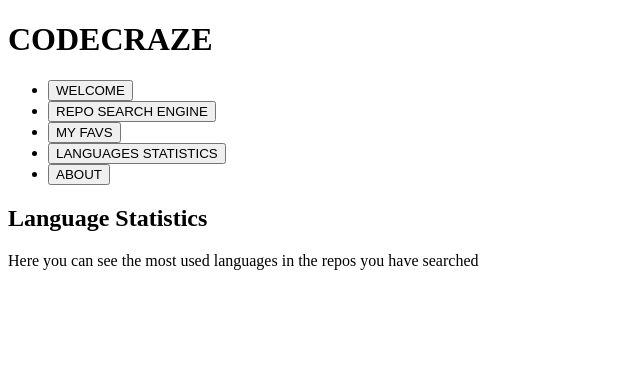
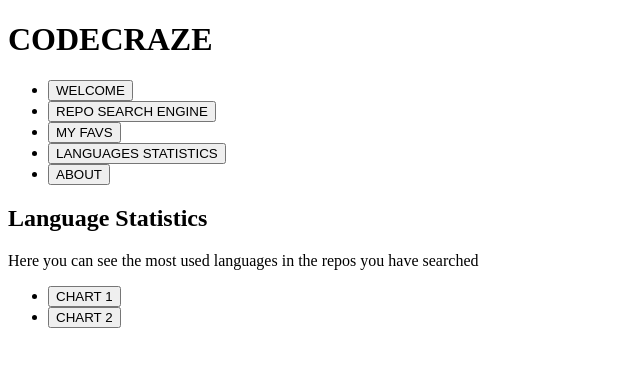
Before and after one commit to alexBasurto/codecraze, a React (Vite) app: page / in a window 1280 px wide. Both pictures are taken after a click on the button "LANGUAGES STATISTICS". Shown: the top 366 px of the page, without its empty margins (0-640 px from the left). Built offline with nearby package versions, Linux system fonts and the light colour scheme.

Commit message:
Renderizado vacío chart 1 y 2

```diff
--- a/package.json
+++ b/package.json
@@ -10,8 +10,10 @@
     "preview": "vite preview"
   },
   "dependencies": {
+    "plotly.js": "^2.27.1",
     "react": "^18.2.0",
-    "react-dom": "^18.2.0"
+    "react-dom": "^18.2.0",
+    "react-plotly.js": "^2.6.0"
   },
   "devDependencies": {
     "@types/react": "^18.2.37",
--- a/src/components/LanguageStatsComponent.jsx
+++ b/src/components/LanguageStatsComponent.jsx
@@ -1,13 +1,28 @@
 import {useState} from 'react';
+import Chart1 from './charts/Chart1';
+import Chart2 from './charts/Chart2';
 
 const LanguageStats = () => {
     const [loaded, setLoaded] = useState(true);
+    const [webPosition, setWebPosition] = useState(null);
     let className = "language-stats";
+
+    const handleButtonClick = (position) => {
+        setWebPosition(position);
+    }
+
+
 
     return (
         <>
         <h2>Language Statistics</h2>
         <p>Here you can see the most used languages in the repos you have searched</p>
+        <ul>
+            <li><button onClick={() => handleButtonClick('chart1')}>CHART 1</button></li>
+            <li><button onClick={() => handleButtonClick('chart2')}>CHART 2</button></li>
+        </ul>
+        {webPosition === 'chart1' && <Chart1/>}
+        {webPosition === 'chart2' && <Chart2/>}
         </>
     );
 }
--- /dev/null
+++ b/src/components/charts/Chart1.jsx
@@ -0,0 +1,14 @@
+import { useState } from "react";
+
+const Chart1 = () => {
+    let className = "chart1";
+
+    return (
+        <>
+        <h3>Chart 1</h3>
+        <p>Here you can see the most used languages in the repos you have searched</p>
+        </>
+    );
+}
+
+export default Chart1;
--- /dev/null
+++ b/src/components/charts/Chart2.jsx
@@ -0,0 +1,14 @@
+import { useState } from "react";
+
+const Chart2 = () => {
+    let className = "chart1";
+
+    return (
+        <>
+        <h3>Chart 2</h3>
+        <p>Here you can see the most used languages in the repos you have searched</p>
+        </>
+    );
+}
+
+export default Chart2;
```
Also changed, not shown: 1 other file (tests, documents, lock files or other folders).
